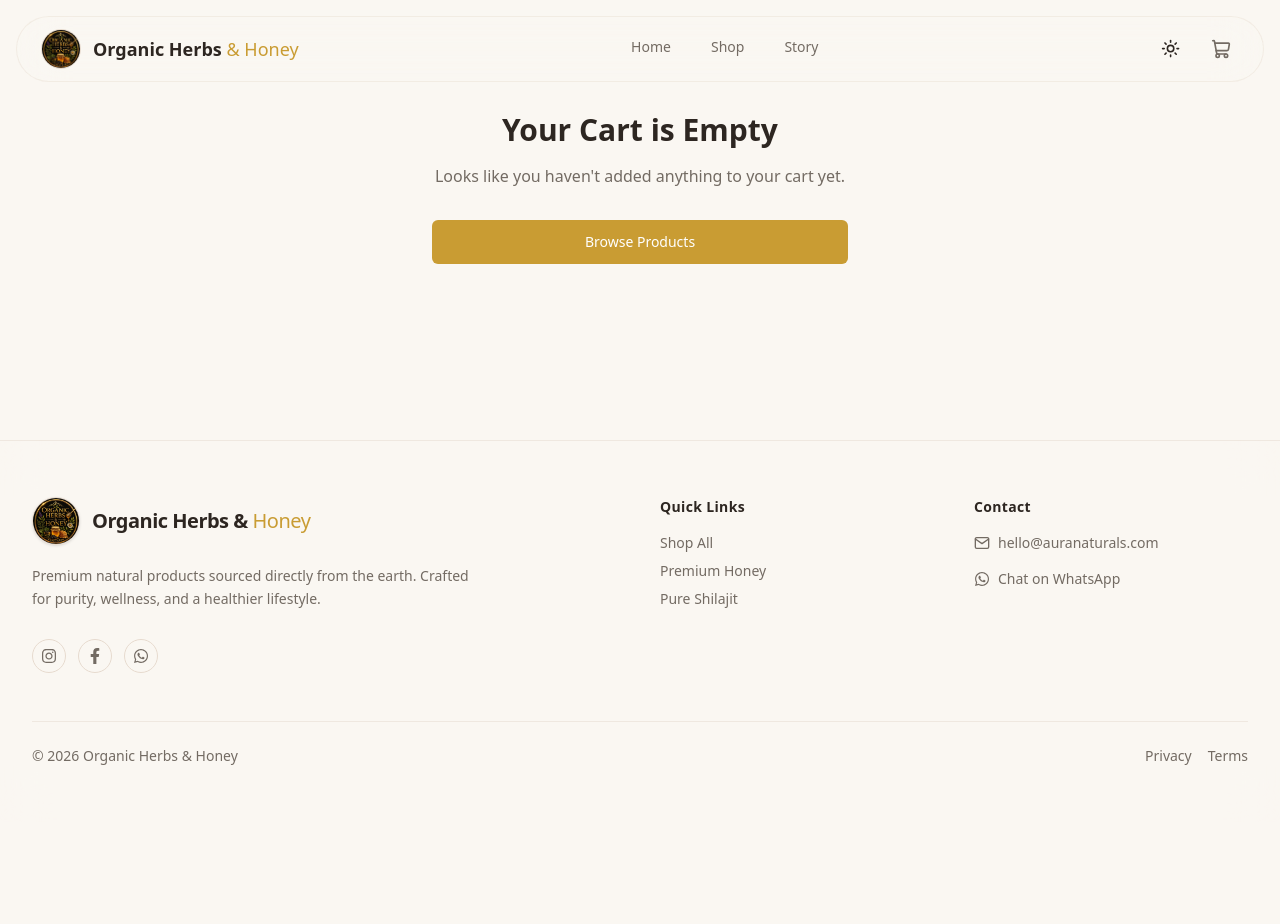
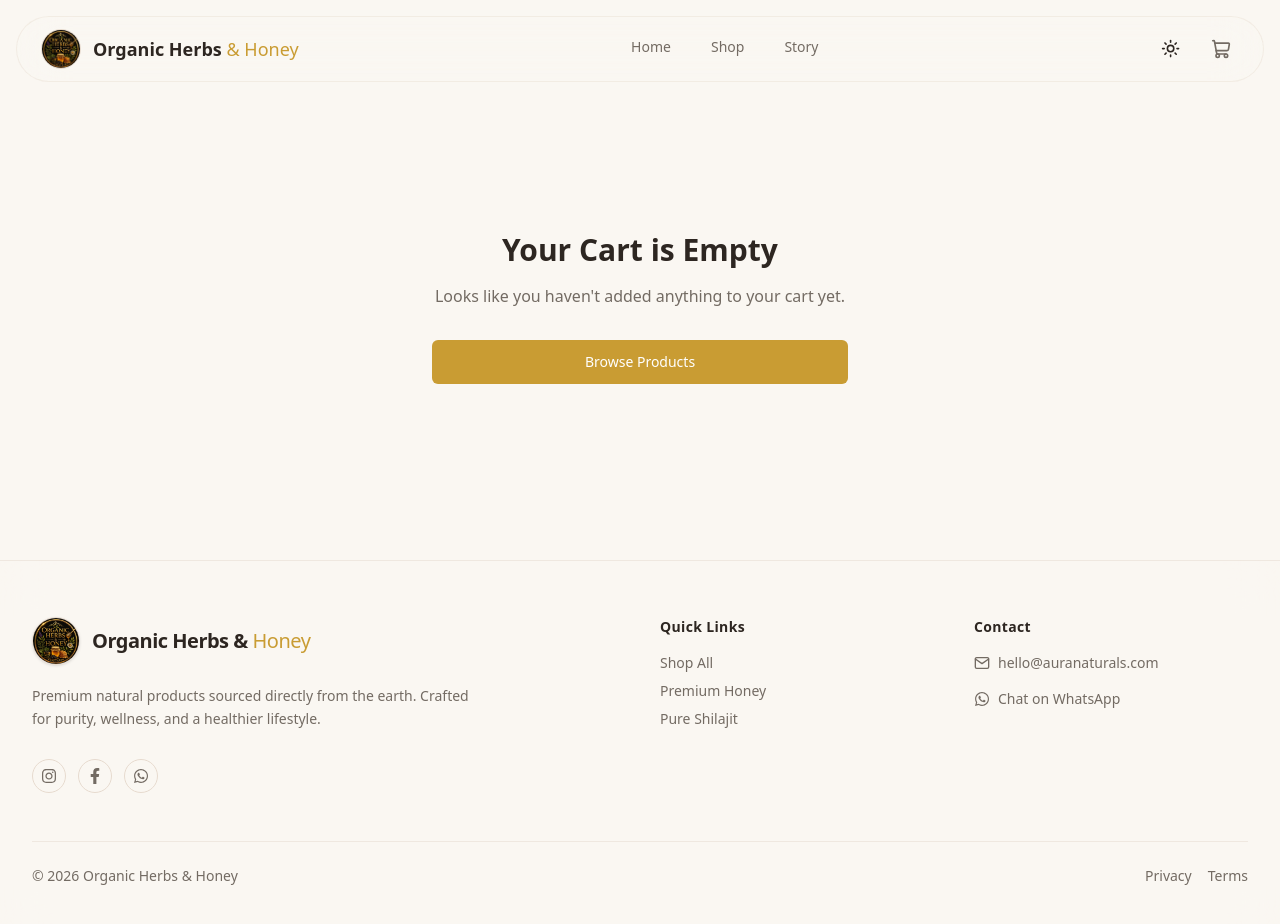
Before and after one commit to NISCHAL-AGARWAL7/Honey_Website, a Next.js app: page /cart in a window 1280 px wide. Shown: the top 924 px of the page. Before the commit the page ends 822 px from the top, so only its background shows below. Built offline with nearby package versions, Linux system fonts and the light colour scheme; a web font is replaced by a local one.

Commit message:
refactor: rebrand store to Organic Herbs & Honey and adjust main content top padding

```diff
--- a/src/app/layout.tsx
+++ b/src/app/layout.tsx
@@ -28,7 +28,7 @@ export const playfair = Playfair_Display({
 // });
 
 export const metadata: Metadata = {
-  title: "Aura Naturals | Premium Honey & Shilajit",
+  title: "Organic Herbs & Honey | Premium Honey & Shilajit",
   description: "Experience the healing power of nature with our premium, pure, and natural products including Honey and Shilajit.",
 };
 
@@ -52,7 +52,9 @@ export default function RootLayout({
 
             {/* UI */}
             <Navbar />
-            <main className="flex-grow">{children}</main>
+            <main className="flex-grow pt-[120px]">
+              {children}
+            </main>
             <Footer />
           </SmoothScroll>
         </ThemeProvider>
--- a/src/app/products/[id]/page.tsx
+++ b/src/app/products/[id]/page.tsx
@@ -33,7 +33,7 @@ export default async function ProductDetailPage({
   // Dynamic Email Link Generation
   const emailSubject = encodeURIComponent(`Order Request: ${product.name}`);
   const emailBody = encodeURIComponent(
-    `Hello Aura Naturals team,\n\nI would like to place an order for the following product:\n\nProduct: ${product.name}\nPrice: ₹${product.price}\n\nPlease let me know the next steps for payment and delivery.\n\nThank you.`
+    `Hello Organic Herbs & Honey team,\n\nI would like to place an order for the following product:\n\nProduct: ${product.name}\nPrice: ₹${product.price}\n\nPlease let me know the next steps for payment and delivery.\n\nThank you.`
   );
   const emailUrl = `mailto:${contactEmail}?subject=${emailSubject}&body=${emailBody}`;
 
```
